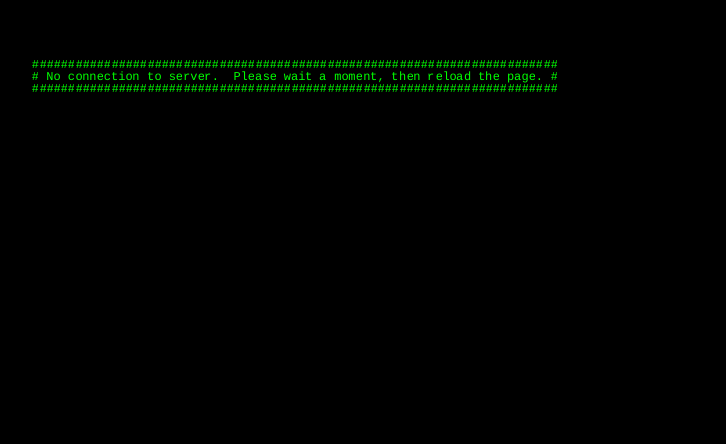
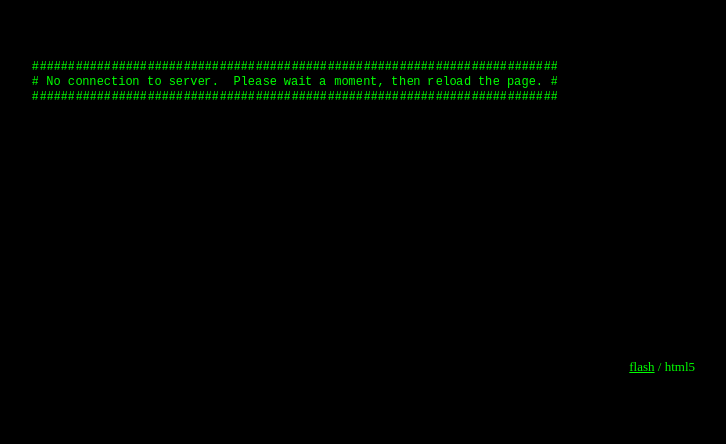
Before and after one commit to ey6es/witgap, a plain HTML site: page www/html5.html in a window 1280 px wide. Shown: the part 249-693 px from the top of the page, without its empty margins (113-839 px from the left). Drawn offline with Linux system fonts and the light colour scheme.

Commit message:
More HTML5 bits.
git-svn-id: file:///export/repos/witgap/trunk@166 be230a1c-449f-4488-b524-6273046f66f0

```diff
--- a/www/html5.html
+++ b/www/html5.html
@@ -4,12 +4,30 @@
         <meta name="description" content="..."/>
         <meta name="keywords" content="ASCII,online,game,sandbox,MMO"/>
         <meta name="author" content="Andrzej Kapolka"/>
+        <meta http-equiv="Content-Type" content="text/html; charset=utf-8">
         <script type="text/javascript" src="js/geom.js"></script>
         <script type="text/javascript" src="js/utils.js"></script>
         <script type="text/javascript" src="js/client.js"></script>
+        <style type="text/css">
+            body {
+                color: #00FF00;
+                background-color: #000000;
+                font-size: small;
+            }
+            a:link {
+                color: inherit;
+            }
+            a:visited {
+                color: inherit;
+            }
+        </style>
     </head>
 
-    <body style="background-color: #000000;" onload="init()">
-        <canvas width="800" height="600" id="canvas"/>
+    <body onload="init()">
+        <div style="width: 800;">
+        <canvas width="800" height="600" id="canvas"></canvas><br>
+        <div style="text-align: right;"><a href="index.html">flash</a> / html5</div><br>
+        <iframe frameborder="0" scrolling="no" width="800" height="50" id="importExport"></iframe>
+        </div>
     </body>
 </html>
--- a/www/js/client.js
+++ b/www/js/client.js
@@ -73,6 +73,9 @@ var RECONNECT_MSG = 9;
 /** Incoming message: evaluate. */
 var EVALUATE_MSG = 10;
 
+/** The canvas element. */
+var canvas;
+
 /** The 2D graphics context for the canvas. */
 var ctx;
 
@@ -91,6 +94,9 @@ var width, height;
 /** The dimensions of each character in pixels. */
 var charWidth, charHeight;
 
+/** The foreground, background, and dim colors. */
+var foreground, background, dim;
+
 /** The socket through which we communicate with the server. */
 var socket;
 
@@ -108,14 +114,13 @@ var dirty;
  */
 function init ()
 {
-    var canvas = document.getElementById("canvas");
+    canvas = document.getElementById("canvas");
     ctx = canvas.getContext("2d");
-    ctx.font = "12px Courier";
-    ctx.fillStyle = "#00FF00";
+    ctx.font = "12px/1.3em Monospace";
     ctx.textAlign = "left";
-    ctx.textBaseline = "top";
+    ctx.textBaseline = "bottom";
     charWidth = ctx.measureText("A").width;
-    charHeight = 12;
+    charHeight = 15;
     width = Math.floor(canvas.width / charWidth);
     height = Math.floor(canvas.height / charHeight);
     offsetX = Math.round((canvas.width % charWidth) / 2);
@@ -128,8 +133,13 @@ function init ()
         contents[ii] = 0x20;
     }
 
+    setColors(getForeground(), getBackground());
+
     document.onkeydown = sendKeyMessage;
     document.onkeyup = sendKeyMessage;
+    canvas.onmousedown = sendMouseMessage;
+    canvas.onmouseup = sendMouseMessage;
+    window.onbeforeunload = willBeUnloaded;
 
     connect("localhost", 8080);
 }
@@ -143,6 +153,7 @@ function connect (host, port)
     if ("WebSocket" in window) {
         socket = new WebSocket(url);
     } else if ("MozWebSocket" in window) {
+        WebSocket = MozWebSocket;
         socket = new MozWebSocket(url);
     }
     socket.binaryType = "arraybuffer";
@@ -179,6 +190,9 @@ function connect (host, port)
     };
 }
 
+/**
+ * Sends a key message corresponding to the given event.
+ */
 function sendKeyMessage (event)
 {
     if (socket.readyState != WebSocket.OPEN) {
@@ -189,6 +203,40 @@ function sendKeyMessage (event)
     out.writeUnsignedInt(getQtKeyCode(event));
     out.writeShort(event.which);
     endMessage(out);
+}
+
+/**
+ * Sends a mouse message corresponding to the given event.
+ */
+function sendMouseMessage (event)
+{
+    if (socket.readyState != WebSocket.OPEN) {
+        return;
+    }
+    var x = Math.floor((event.clientX - canvas.offsetLeft - offsetX) / charWidth);
+    var y = Math.floor((event.clientY - canvas.offsetTop - offsetY) / charHeight);
+    if (x < 0 || y < 0 || x >= width || y >= height) {
+        return;
+    }
+    var out = startMessage();
+    out.writeByte(event.type == "mousedown" ? MOUSE_PRESSED_MSG : MOUSE_RELEASED_MSG);
+    out.writeShort(x);
+    out.writeShort(y);
+    endMessage(out);
+}
+
+/**
+ * Sends a window closed message.
+ */
+function willBeUnloaded (event)
+{
+    if (socket.readyState != WebSocket.OPEN) {
+        return;
+    }
+    var out = startMessage();
+    out.writeByte(WINDOW_CLOSED_MSG);
+    endMessage(out);
+    socket.close();
 }
 
 /**
@@ -499,9 +547,59 @@ function drawCharacter (x, y, value)
         ctx.putImageData(data, px, py);
         return;
     }
-    ctx.clearRect(px, py, charWidth, charHeight);
-    ctx.fillText(String.fromCharCode(value & 0xFFFF), px, py);
+    if ((value & REVERSE_FLAG) == 0) {
+        ctx.fillStyle = background;
+        ctx.fillRect(px, py, charWidth, charHeight);
+        ctx.fillStyle = (value & DIM_FLAG) == 0 ? foreground : dim;
+
+    } else {
+        ctx.fillStyle = foreground;
+        ctx.fillRect(px, py, charWidth, charHeight);
+        ctx.fillStyle = background;
+    }
+    ctx.fillText(String.fromCharCode(value & 0xFFFF), px, py + charHeight - 1);
     bitmapData[value] = ctx.getImageData(px, py, charWidth, charHeight);
+}
+
+/**
+ * Sets the foreground and background colors.
+ */
+function setColors (fg, bg)
+{
+    foreground = "#" + fg;
+    background = "#" + bg;
+
+    document.body.style.color = foreground;
+    document.body.style.backgroundColor = background;
+
+    // the dim color is halfway between foreground and background
+    var ifg = parseInt(fg, 16);
+    var ibg = parseInt(bg, 16);
+    var r = ((ifg >> 16) + (ibg >> 16)) / 2;
+    var g = (((ifg >> 8) & 0xFF) + ((ibg >> 8) & 0xFF)) / 2;
+    var b = ((ifg & 0xFF) + (ibg & 0xFF)) / 2;
+    dim = "#" + padColor(((r << 16) | (g << 8) | b).toString(16));
+
+    // dispose of all cached bitmaps
+    bitmapData = new Object();
+
+    // invalidate the contents, make everything dirty, refresh
+    for (var ii = 0; ii < contents.length; ii++) {
+        contents[ii] = -1;
+    }
+    dirty.setTo(0, 0, width, height);
+    updateDisplay();
+}
+
+/**
+ * Pads a color out to the full six digits.
+ */
+function padColor (str)
+{
+    while (str.length < 6) {
+        str = "0" + str;
+    }
+    return str;
 }
 
 /**
@@ -512,6 +610,22 @@ function setCookie (key, value)
     var expires = new Date();
     expires.setFullYear(expires.getFullYear() + 5);
     document.cookie = key + "=" + escape(value) + "; expires=" + expires.toUTCString();
+}
+
+/**
+ * Retrieves the foreground color preference as a string.
+ */
+function getForeground ()
+{
+    return getCookie("foreground", "00FF00");
+}
+
+/**
+ * Retrieves the background color preference as a string.
+ */
+function getBackground ()
+{
+    return getCookie("background", "000000");
 }
 
 /**
--- a/www/js/utils.js
+++ b/www/js/utils.js
@@ -40,7 +40,7 @@ ByteArray.prototype.clear = function ()
 
 ByteArray.prototype.bytesAvailable = function ()
 {
-    return this.size - this.position;
+    return (this.size - this.position);
 };
 
 ByteArray.prototype.compact = function ()
@@ -80,7 +80,7 @@ ByteArray.prototype.writeShort = function (value)
  */
 ByteArray.prototype.readShort = function ()
 {
-    return (this.view[this.position++] << 16) | (this.view[this.position++] & 0xFF);
+    return (this.view[this.position++] << 8) | (this.view[this.position++] & 0xFF);
 };
 
 /**
@@ -88,7 +88,7 @@ ByteArray.prototype.readShort = function ()
  */
 ByteArray.prototype.readUnsignedShort = function ()
 {
-    return ((this.view[this.position++] & 0xFF) << 16) | (this.view[this.position++] & 0xFF);
+    return ((this.view[this.position++] & 0xFF) << 8) | (this.view[this.position++] & 0xFF);
 };
 
 /**
```
Also changed, not shown: www/index.html (+17 -1 lines), 1 other file.
